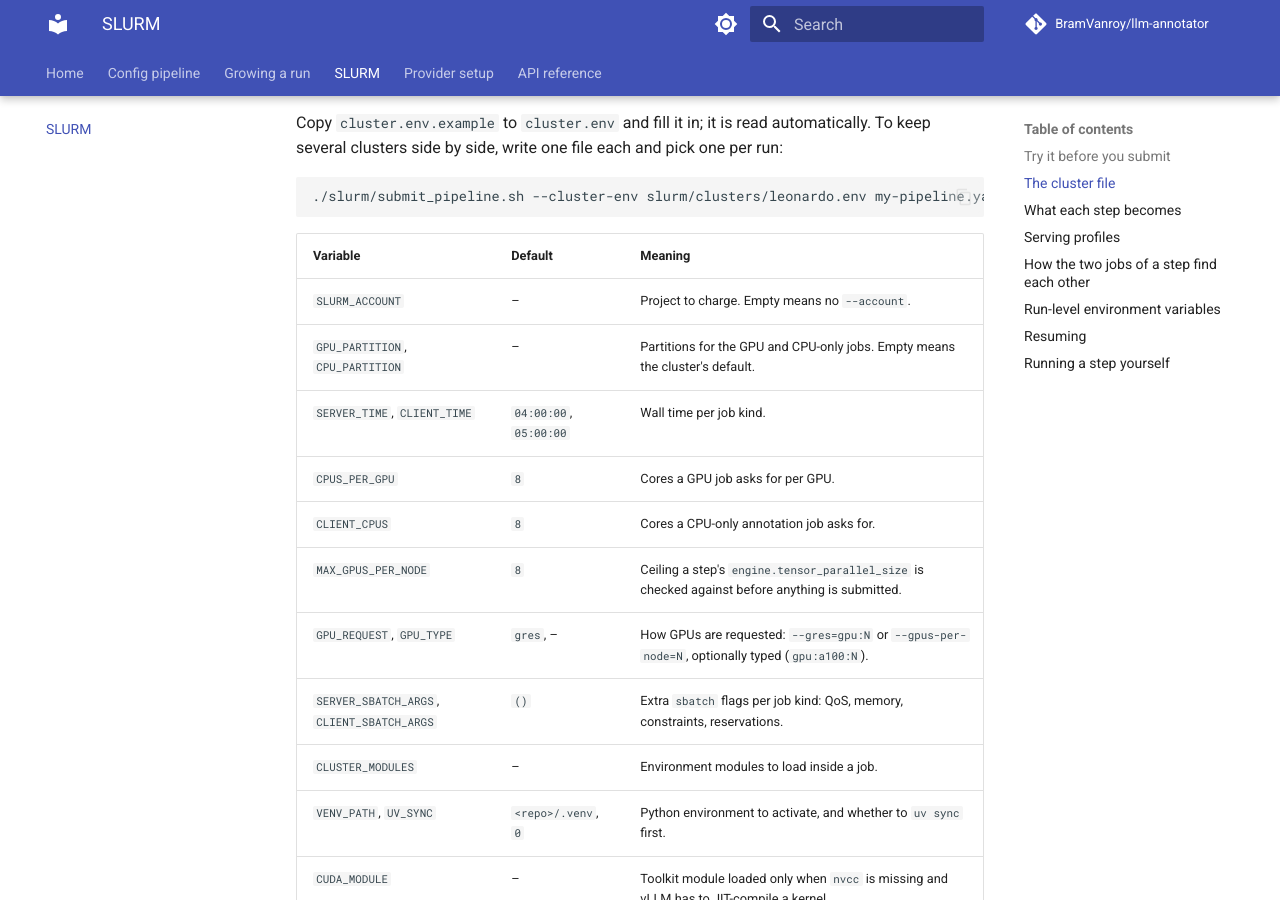
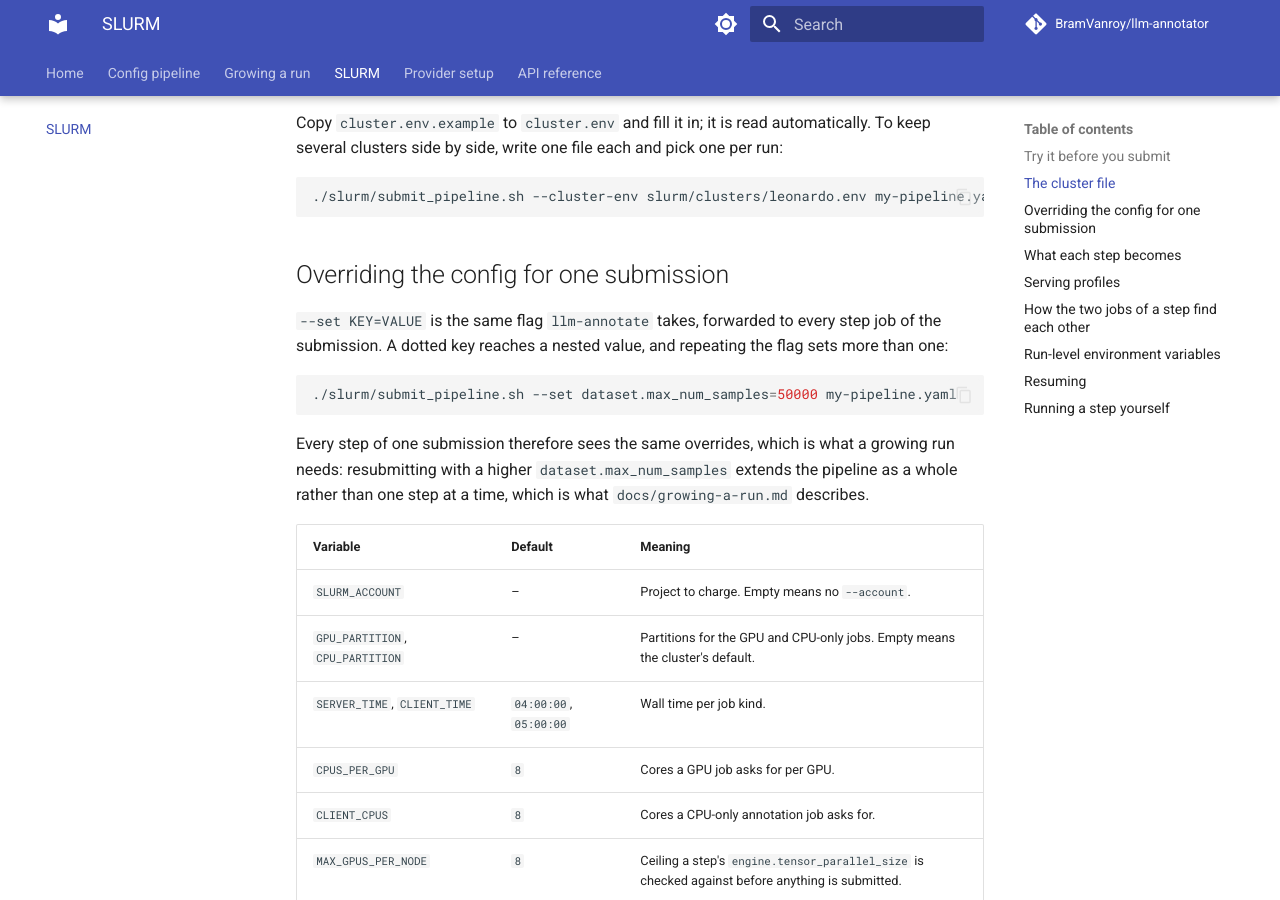
Before and after one commit to BramVanroy/llm-annotator, an MkDocs documentation site: the page built from docs/slurm.md, in a window 1280 px wide and 900 px high, scrolled down 1291 px. Built offline with MkDocs 1.6.1 and Material for MkDocs 9.7.7, drawn with Linux system fonts in a browser that asks for light colours; comment, search, counter and statistics services are not loaded; the version menu is left out; some of the changed text lies outside the part shown.

Commit message:
Replace the two dataset env vars with --set
MAX_NUM_SAMPLES and SHUFFLE_SEED were bespoke environment variables for two
config keys that `llm-annotate --set` already reaches like any other. The
submitter takes `--set KEY=VALUE` instead, repeatable, and forwards it to every
step job of the submission, so one run still agrees with itself about how many
rows it selects:

  ./slurm/submit_pipeline.sh --set dataset.max_num_samples=50000 pilot.yaml

The pairs travel in ANNOTATE_SET, one per line rather than comma-joined,
because a config value may contain a comma and --export reads that as its own
separator. --export=ALL carries the variable, so it stays out of the sbatch
line, and the submitter prints the overrides it was given instead.

````diff
--- a/docs/growing-a-run.md
+++ b/docs/growing-a-run.md
@@ -106,16 +106,15 @@ therefore works one job at a time, the same way
 resume. Selecting only a later step while an earlier one is still out of date raises an error that
 says to run the earlier step first, or to select it too.
 
-The SLURM submitter passes the cap to every step job of one submission through the
-`MAX_NUM_SAMPLES` environment variable, which becomes `--max-num-samples` on each step's
-`llm-annotate` call:
+The SLURM submitter takes the same `--set KEY=VALUE` as the CLI and forwards it to every step job
+of one submission:
 
 ```sh
-MAX_NUM_SAMPLES=50000 ./slurm/submit_pipeline.sh pilot.yaml
+./slurm/submit_pipeline.sh --set dataset.max_num_samples=50000 pilot.yaml
 ```
 
-`SHUFFLE_SEED` works the same way. Set the cap on the submission rather than per job, so that all
-steps of one run agree about how many rows they select.
+`dataset.shuffle_seed` and any other config key work the same way. Set the cap on the submission
+rather than per job, so that all steps of one run agree about how many rows they select.
 
 ## Runs made by an older version
 
--- a/slurm/README.md
+++ b/slurm/README.md
@@ -57,6 +57,21 @@ pick one per run:
 ```sh
 ./slurm/submit_pipeline.sh --cluster-env slurm/clusters/leonardo.env my-pipeline.yaml
 ```
+
+## Overriding the config for one submission
+
+`--set KEY=VALUE` is the same flag `llm-annotate` takes, forwarded to every step
+job of the submission. A dotted key reaches a nested value, and repeating the
+flag sets more than one:
+
+```sh
+./slurm/submit_pipeline.sh --set dataset.max_num_samples=50000 my-pipeline.yaml
+```
+
+Every step of one submission therefore sees the same overrides, which is what a
+growing run needs: resubmitting with a higher `dataset.max_num_samples` extends
+the pipeline as a whole rather than one step at a time, which is what
+`docs/growing-a-run.md` describes.
 
 | Variable | Default | Meaning |
 | --- | --- | --- |
@@ -232,7 +247,7 @@ are submitted with `--export=ALL`.
 | `CANCEL_SERVERS_ON_EXIT` | `1` | Whether a finished client `scancel`s its step's server array. `0` leaves the GPUs running. |
 | `SBATCH_CMD` | `sbatch` | The command that queues a job, for a site whose `sbatch` is wrapped. A submit this refuses ends the run: the steps after it would otherwise depend on a job id that was never issued. |
 | `OUTPUT_DIR`, `HUB_ID`, `OVERWRITE` | from the config | Override the config's `output_dir` / `hub_id`, or discard existing step output |
-| `MAX_NUM_SAMPLES`, `SHUFFLE_SEED` | from the config | Override `dataset.max_num_samples` / `dataset.shuffle_seed` for every step of this submission. Raising the cap and resubmitting grows the run: finished rows are not annotated again. |
+| `ANNOTATE_SET` | – | What `--set` fills: config overrides for this submission, one `KEY=VALUE` per line, passed to `llm-annotate --set` on every step job. Set it directly only when scripting the submitter; `--set` is the way in. |
 
 ## Resuming
 
````
Also changed, not shown: 3 other files.
